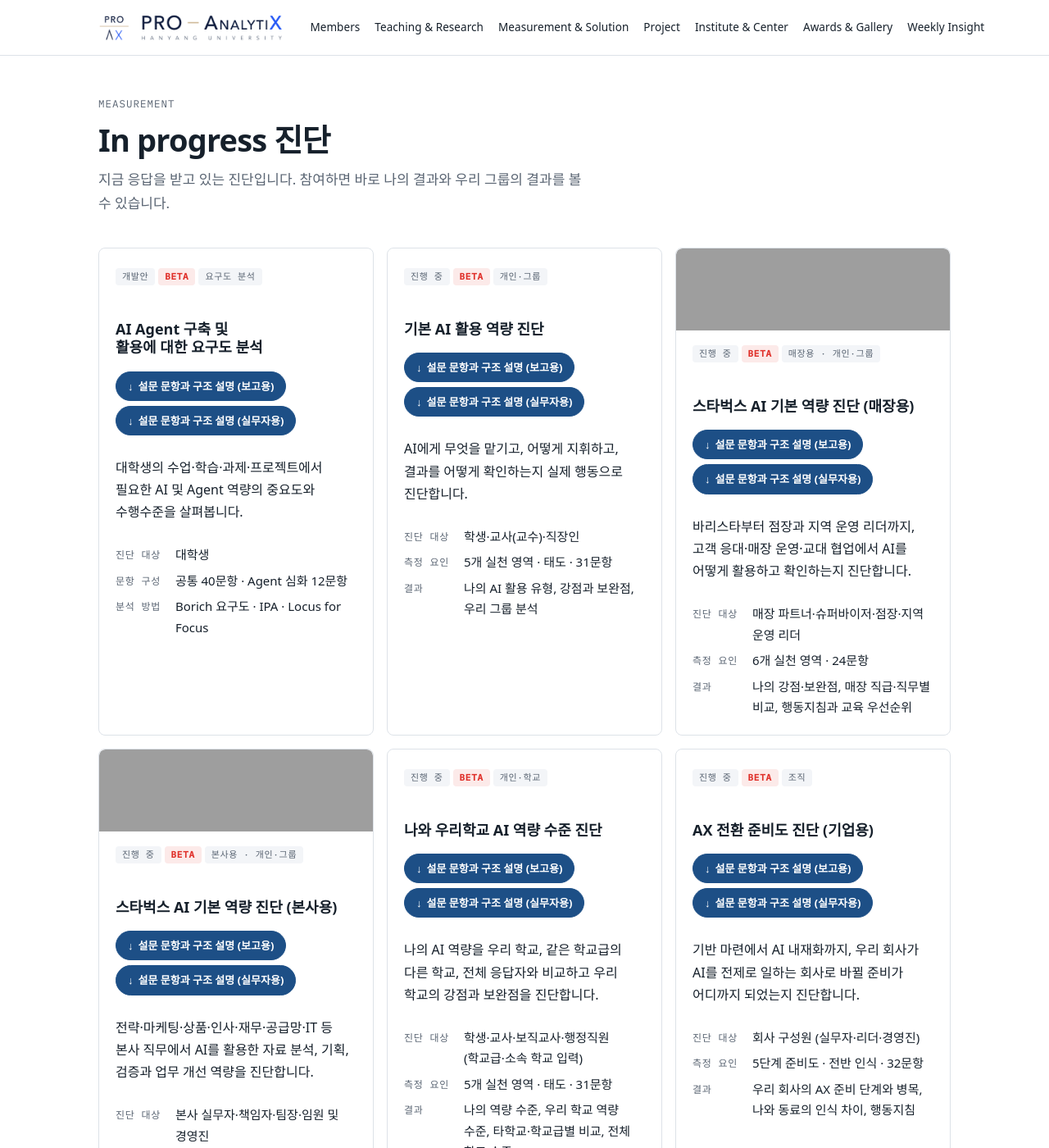
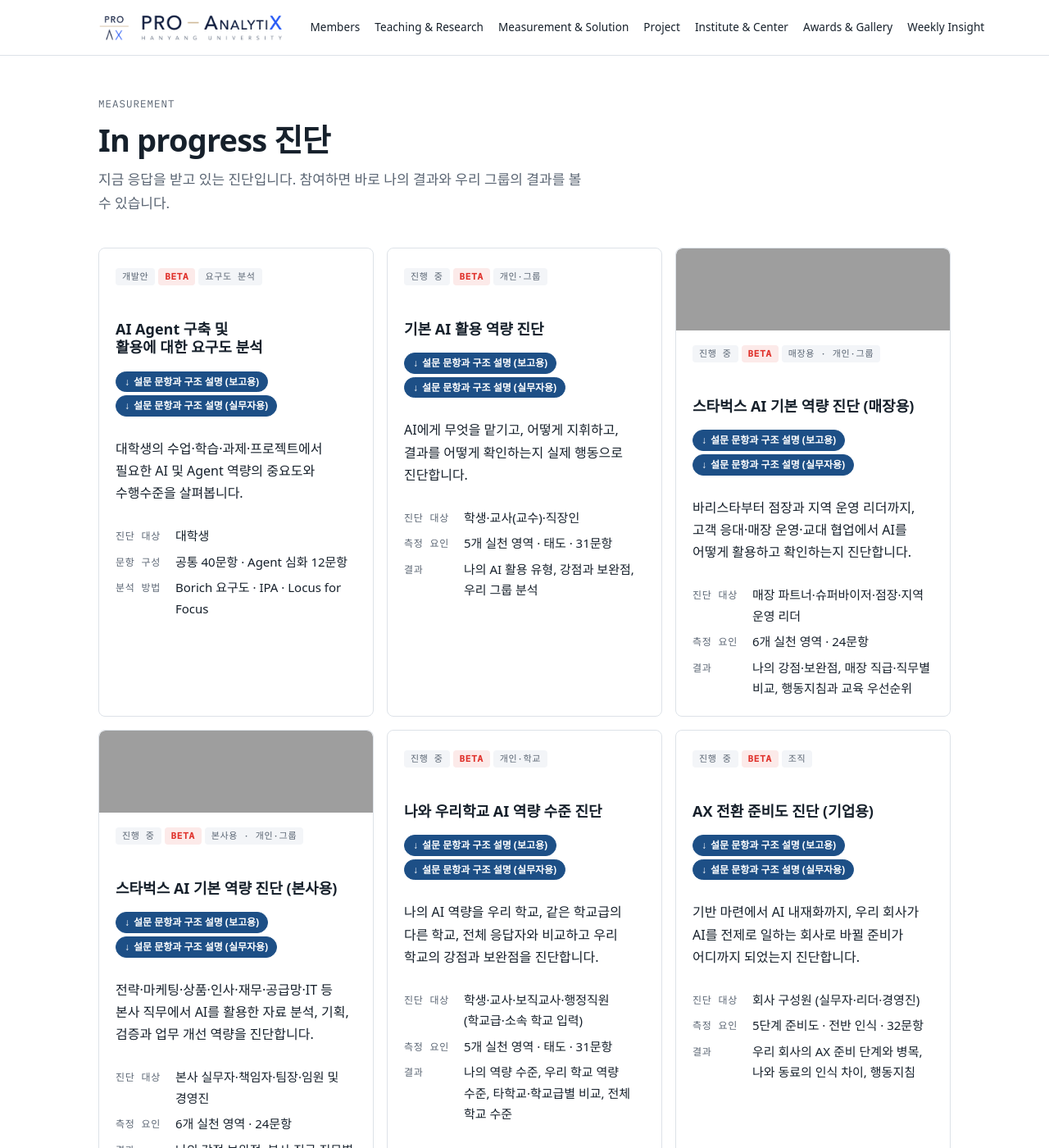
Before and after one commit to drsprolab/drsprolab.github.io, a Jekyll site: the page built from in-progress/index.html, in a window 1280 px wide and 1400 px high. Shown: the whole window at 82% size. Built offline with Jekyll 4.4.1, drawn with Linux system fonts in a browser that asks for light colours; some web fonts are replaced; grey boxes are pictures that could not be loaded.

Commit message:
Make in-progress download buttons more compact

```diff
--- a/assets/css/style.css
+++ b/assets/css/style.css
@@ -206,9 +206,9 @@
 .inst--multi { position: relative; cursor: pointer; }
 .inst--multi .inst-main { color: inherit; text-decoration: none; }
 .inst--multi .inst-main::before { content: ""; position: absolute; inset: 0; z-index: 1; }
-.inst-doc { position: relative; z-index: 2; justify-self: start; display: inline-flex; align-items: center; gap: 6px; margin-top: -4px; padding: 6px 14px; border: 1px solid #1d4f86; border-radius: 999px; font-size: 13px; font-weight: 600; color: #fff; text-decoration: none; background: #1d4f86; }
+.inst-doc { position: relative; z-index: 2; justify-self: start; display: inline-flex; align-items: center; gap: 5px; margin-top: -4px; padding: 4px 10px; border: 1px solid #1d4f86; border-radius: 999px; font-size: 12px; line-height: 1.3; font-weight: 600; color: #fff; text-decoration: none; background: #1d4f86; }
 .inst-doc::before { content: "↓"; font-weight: 700; }
-.inst-docs { position: relative; z-index: 2; display: flex; flex-wrap: wrap; gap: 6px; margin-top: -4px; }
+.inst-docs { position: relative; z-index: 2; display: flex; flex-wrap: wrap; gap: 4px; margin-top: -4px; }
 .inst-docs .inst-doc { margin-top: 0; }
 .inst-doc:hover { background: #163e6b; border-color: #163e6b; }
 
```
